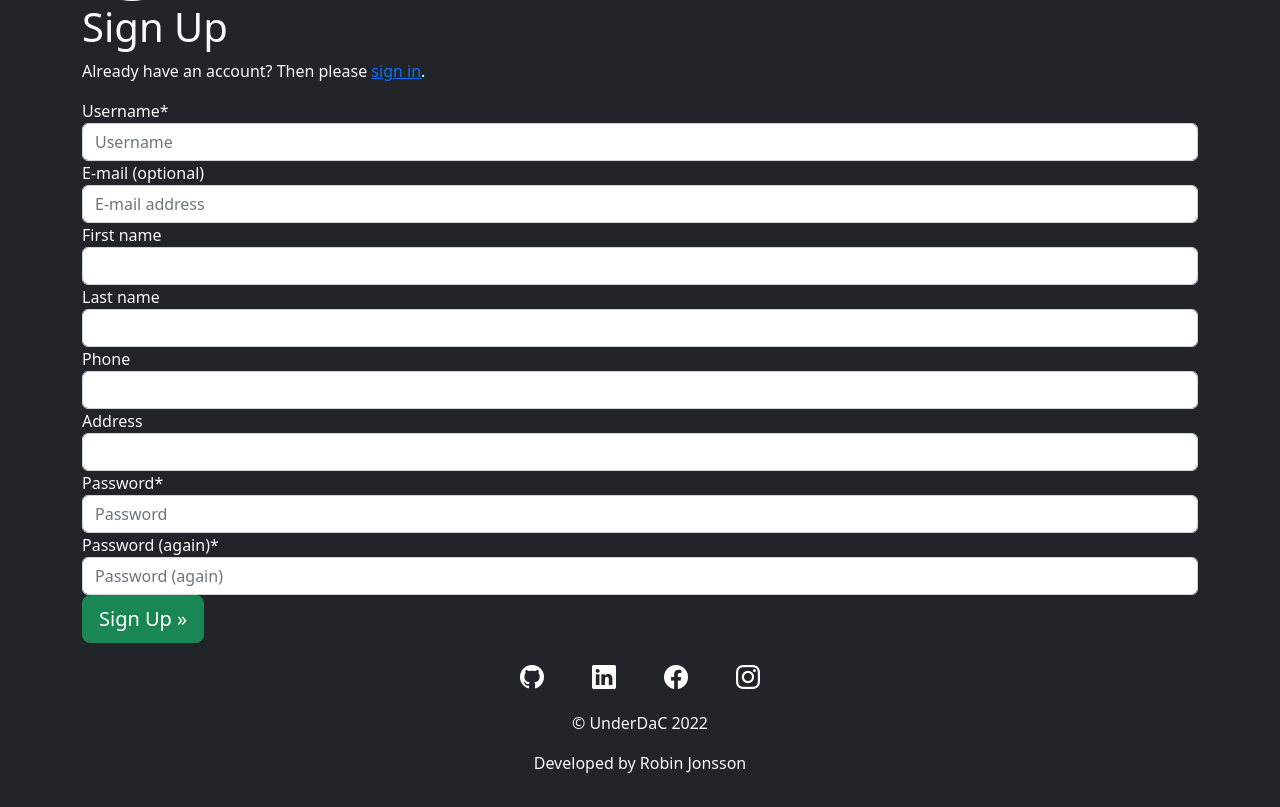
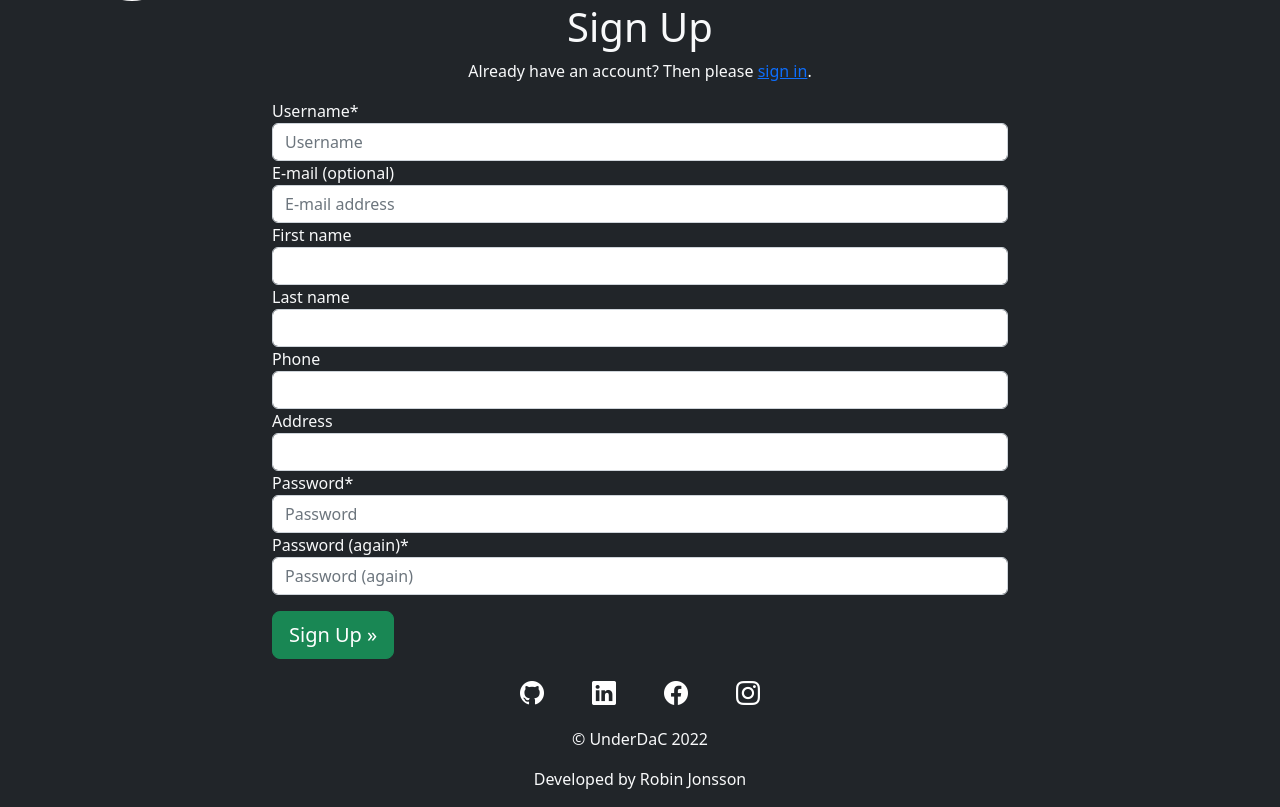
Before and after one commit to RobinGJonsson/UnderDaC, a Django app: page /accounts/signup/ in a window 1280 px wide. Shown: the part 109-916 px from the top of the page. Before the commit the page ends 882 px from the top, so only its background shows below. Run offline with Django 3.2, Linux system fonts and the light colour scheme; some libraries are stand-ins or nearby versions.

Commit message:
Style login page

```diff
--- a/templates/account/signup.html
+++ b/templates/account/signup.html
@@ -6,17 +6,22 @@
 {% block head_title %}{% trans "Signup" %}{% endblock %}
 
 {% block content %}
+<div class="row">
+  <div class="col-lg-8 offset-lg-2 col-md-10 offset-md-1">
+    <center>
       <h1>{% trans "Sign Up" %}</h1>
 
       <p>{% blocktrans %}Already have an account? Then please <a href="{{ login_url }}">sign in</a>.{% endblocktrans %}</p>
-
+    </center>
     <form class="signup" id="signup_form" method="post" action="{% url 'account_signup' %}">
       {% csrf_token %}
       {{ form|crispy }}
       {% if redirect_field_value %}
       <input type="hidden" name="{{ redirect_field_name }}" value="{{ redirect_field_value }}" />
       {% endif %}
-  <button class="btn btn-success btn-lg" type="submit">{% trans "Sign Up" %} &raquo;</button>
+      <button class="mt-3 btn btn-success btn-lg" type="submit">{% trans "Sign Up" %} &raquo;</button>
     </form>
+  </div>
+</div>
 
 {% endblock %}
```
Lines whose indentation alone changed are shown as unchanged.
